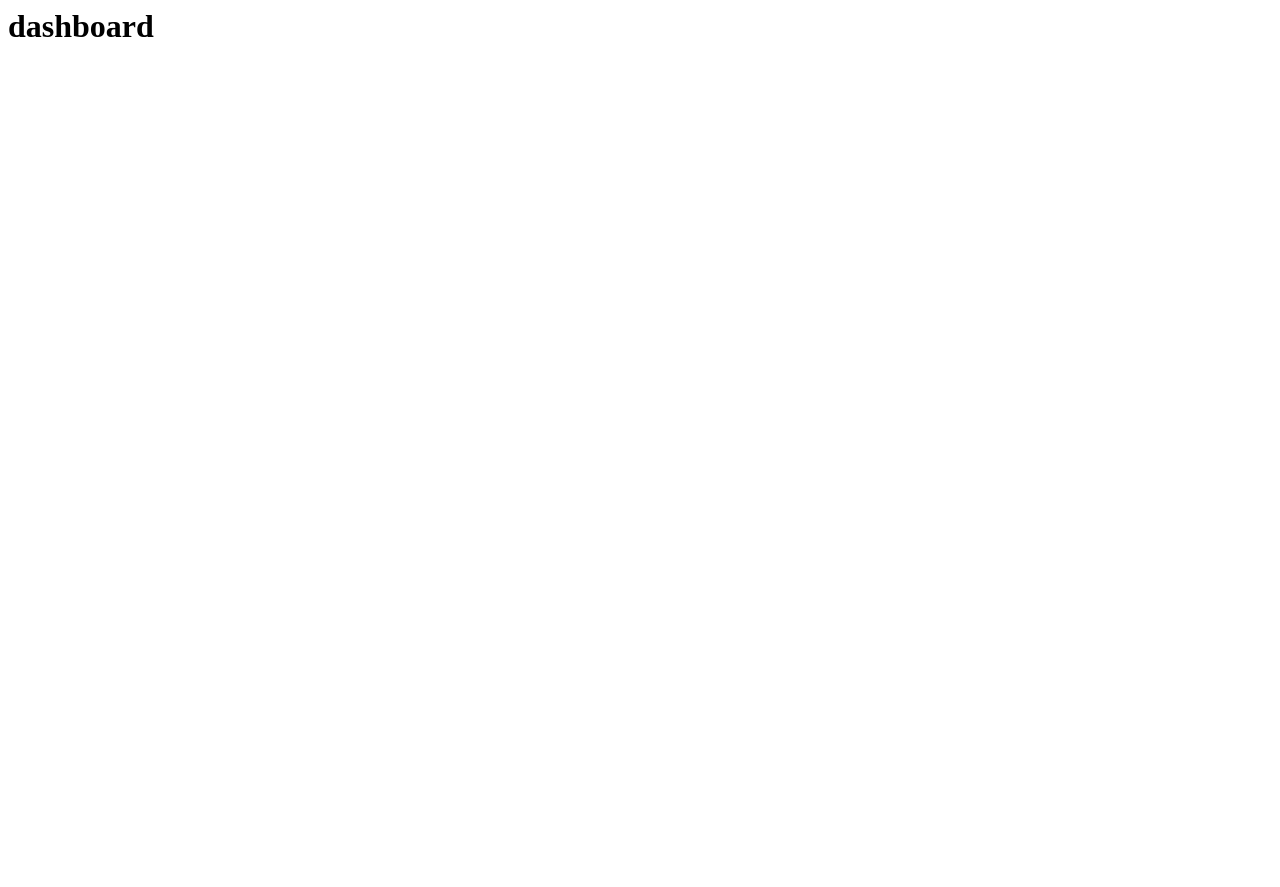
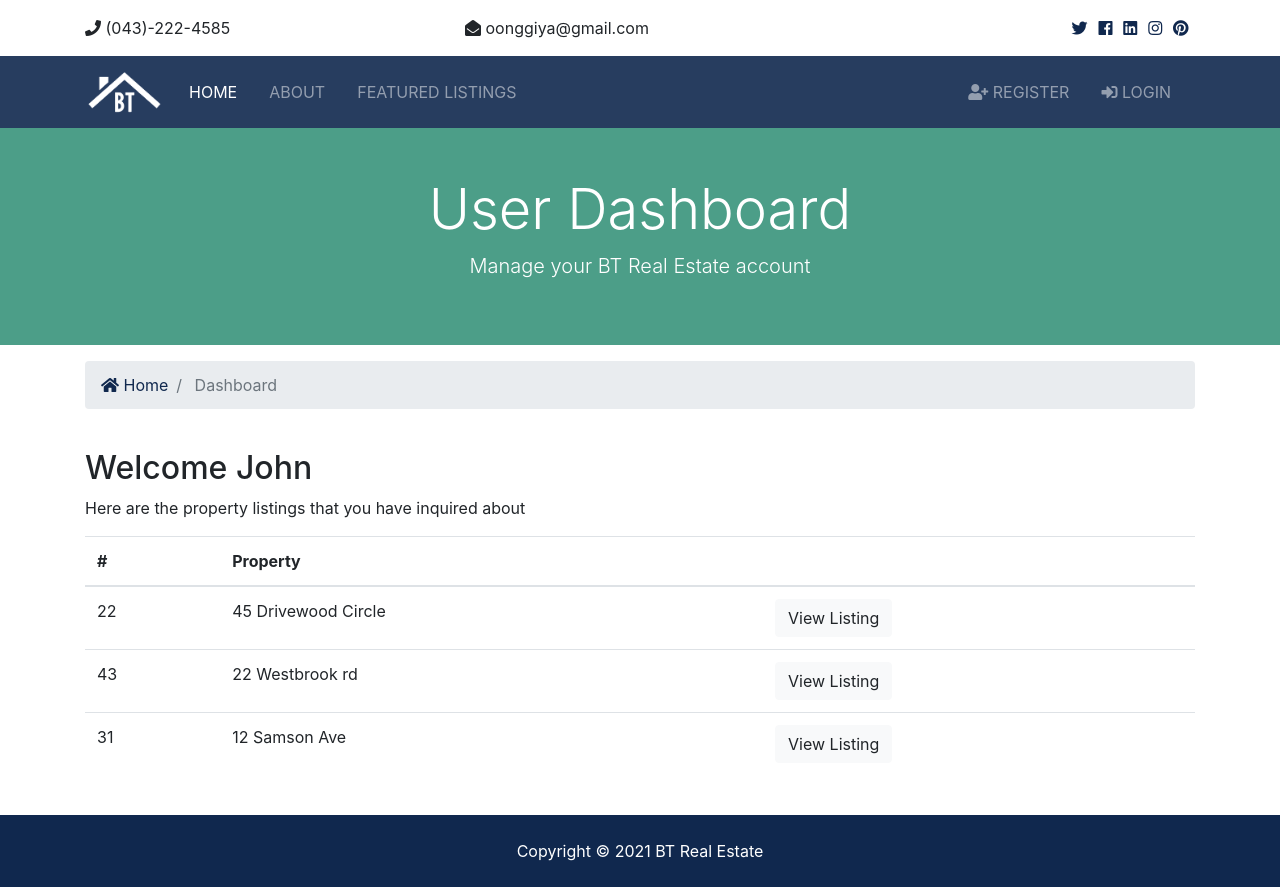
Before and after one commit to oonggiya/btre_project-2nd, a Django app: page /accounts/dashboard in a window 1280 px wide. Before the commit the page is almost empty. Before the commit the page ends 37 px from the top, so only its background shows below. Run offline with Django 3.2, Linux system fonts and the light colour scheme; some libraries are stand-ins or nearby versions.

Commit message:
53.logout&Navbar

```diff
--- a/accounts/views.py
+++ b/accounts/views.py
@@ -58,7 +58,10 @@ def login(request):
     return render(request, 'accounts/login.html')
 
 def logout(request):
-  return redirect('index')
+  if request.method == 'POST':
+    auth.logout(request)
+    messages.success(request, 'You are now logged out')
+    return redirect('index')
 
 def dashboard(request):
   return render(request, 'accounts/dashboard.html')
--- a/templates/accounts/dashboard.html
+++ b/templates/accounts/dashboard.html
@@ -1 +1,75 @@
-<h1>dashboard</h1>
+{% extends 'base.html' %} {% block content %}
+
+<section id="showcase-inner" class="py-5 text-white">
+    <div class="container">
+        <div class="row text-center">
+            <div class="col-md-12">
+                <h1 class="display-4">User Dashboard</h1>
+                <p class="lead">Manage your BT Real Estate account</p>
+            </div>
+        </div>
+    </div>
+</section>
+
+<!-- Breadcrumb -->
+<section id="bc" class="mt-3">
+    <div class="container">
+        <nav aria-label="breadcrumb">
+            <ol class="breadcrumb">
+                <li class="breadcrumb-item">
+                    <a href="{ url 'index' }">
+                        <i class="fas fa-home"></i> Home</a>
+                </li>
+                <li class="breadcrumb-item active"> Dashboard</li>
+            </ol>
+        </nav>
+    </div>
+</section>
+
+<!--  Alerts -->
+{% include 'partials/_alerts.html' %}
+
+<section id="dashboard" class="py-4">
+    <div class="container">
+        <div class="row">
+            <div class="col-md-12">
+                <h2>Welcome John</h2>
+                <p>Here are the property listings that you have inquired about</p>
+                <table class="table">
+                    <thead>
+                        <tr>
+                            <th scope="col">#</th>
+                            <th scope="col">Property</th>
+                            <th></th>
+                        </tr>
+                    </thead>
+                    <tbody>
+                        <tr>
+                            <td>22</td>
+                            <td>45 Drivewood Circle</td>
+                            <td>
+                                <a class="btn btn-light" href="#">View Listing</a>
+                            </td>
+                        </tr>
+                        <tr>
+                            <td>43</td>
+                            <td>22 Westbrook rd</td>
+                            <td>
+                                <a class="btn btn-light" href="#">View Listing</a>
+                            </td>
+                        </tr>
+                        <tr>
+                            <td>31</td>
+                            <td>12 Samson Ave</td>
+                            <td>
+                                <a class="btn btn-light" href="#">View Listing</a>
+                            </td>
+                        </tr>
+                    </tbody>
+                </table>
+            </div>
+        </div>
+    </div>
+</section>
+
+{% endblock %}
--- a/templates/partials/_navbar.html
+++ b/templates/partials/_navbar.html
@@ -23,20 +23,10 @@
 
             <ul class="navbar-nav ml-auto">
                 {% if user.is_authenticated %}
-                <li {% if 'register' in request.path %} class="nav-item active mr-3" {% else %} class="nav-item mr-3" {% endif %}>
-                    <a class="nav-link" href="{% url 'register' %}">
-                        <i class="fas fa-user-plus"></i> Register</a>
-                </li>
-                <li {% if 'login' in request.path %} class="nav-item active mr-3" {% else %} class="nav-item mr-3" {% endif %}>
-                    <a class="nav-link" href="{% url 'login' %}">
-                        <i class="fas fa-sign-in-alt"></i> Login
 
-                    </a>
-                </li>
-                {% else %}
                 <li {% if 'dashboard' in request.path %} class="nav-item active mr-3" {% else %} class="nav-item mr-3" {% endif %}>
                     <a class="nav-link" href="{% url 'dashboard' %}">
-               Welcome {{ user.username }} (Dashboard)</a>
+                    Welcome {{ user.username }} (Dashboard)</a>
                 </li>
                 <li class="nav-item mr-3">
                     <a href="javascript:{document.getElementById('logout').submit()}" class="nav-link">
@@ -48,6 +38,17 @@
                     </form>
                 </li>
 
+                {% else %}
+                <li {% if 'register' in request.path %} class="nav-item active mr-3" {% else %} class="nav-item mr-3" {% endif %}>
+                    <a class="nav-link" href="{% url 'register' %}">
+                        <i class="fas fa-user-plus"></i> Register</a>
+                </li>
+                <li {% if 'login' in request.path %} class="nav-item active mr-3" {% else %} class="nav-item mr-3" {% endif %}>
+                    <a class="nav-link" href="{% url 'login' %}">
+                        <i class="fas fa-sign-in-alt"></i> Login
+
+                    </a>
+                </li>
                 {% endif %}
             </ul>
         </div>
```
